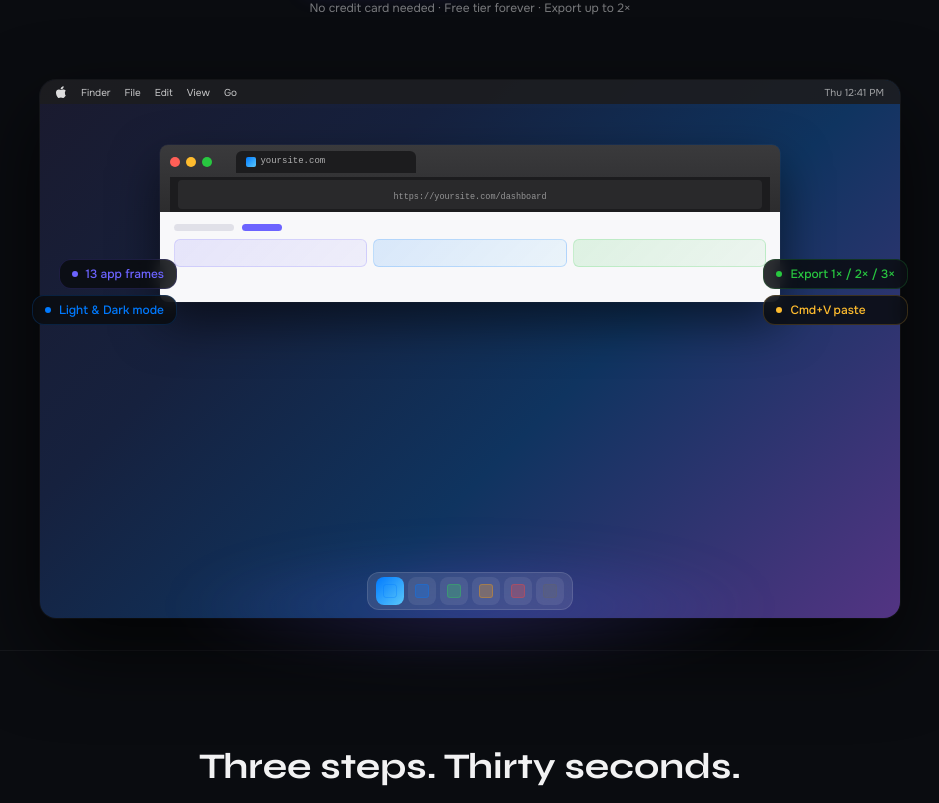
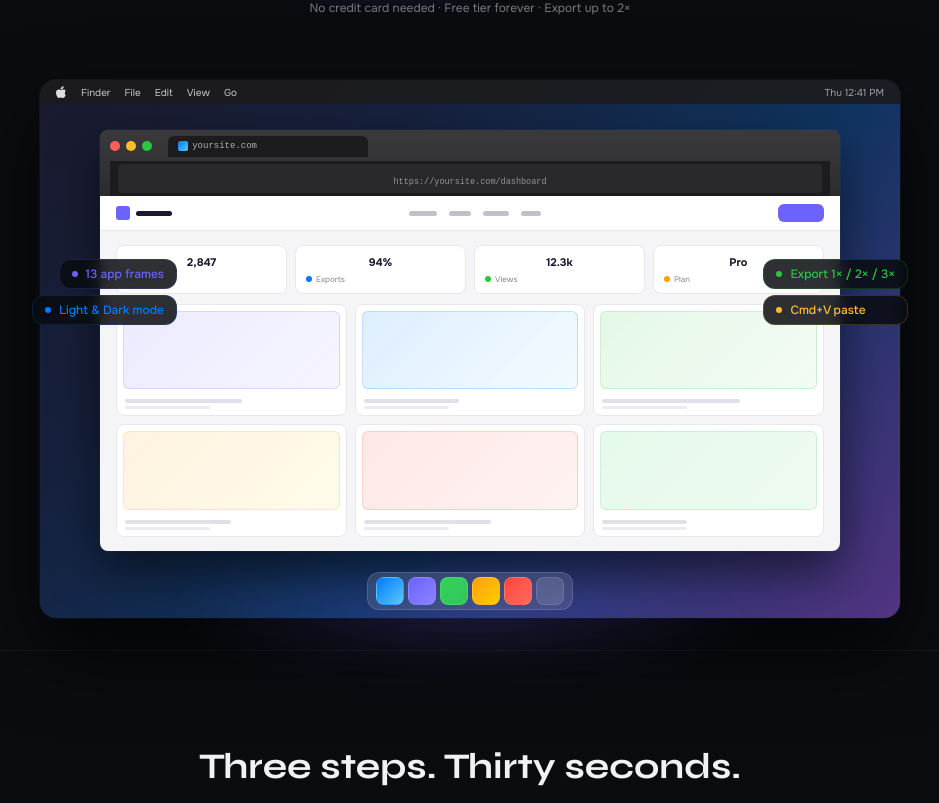
Before and after one commit to mahtamun-hoque-fahim/mockX, a Next.js app: page / in a window 1280 px wide. Shown: the part 600-1403 px from the top of the page, without its empty margins (170-1109 px from the left). Built offline with nearby package versions, Linux system fonts and the light colour scheme; no server answers.

Commit message:
fix: hero preview fills desktop — top/left/right/bottom Safari window + rich dashboard content

```diff
--- a/src/components/landing/hero.tsx
+++ b/src/components/landing/hero.tsx
@@ -6,9 +6,12 @@ function MockupPreview() {
   return (
     <div className="relative mx-auto mt-16 mb-4" style={{ width: "min(860px, 92vw)" }}>
       {/* Glow */}
-      <div className="absolute -bottom-12 left-1/2 -translate-x-1/2 pointer-events-none" style={{ width: "70%", height: 120, background: "radial-gradient(ellipse, rgba(108,99,255,0.25) 0%, transparent 70%)", filter: "blur(20px)" }} />
+      <div
+        className="absolute -bottom-12 left-1/2 -translate-x-1/2 pointer-events-none"
+        style={{ width: "70%", height: 120, background: "radial-gradient(ellipse, rgba(108,99,255,0.25) 0%, transparent 70%)", filter: "blur(20px)" }}
+      />
 
-      {/* macOS frame — flex column so content area fills remaining height */}
+      {/* macOS frame */}
       <div
         className="rounded-2xl overflow-hidden"
         style={{
@@ -20,7 +23,7 @@ function MockupPreview() {
         }}
       >
         {/* Menu bar */}
-        <div className="flex items-center justify-between px-4 shrink-0" style={{ background: "rgba(28,28,30,0.9)", height: 24 }}>
+        <div className="flex items-center justify-between px-4 shrink-0" style={{ background: "rgba(28,28,30,0.92)", height: 24 }}>
           <div className="flex items-center gap-3.5">
             <svg width="11" height="13" viewBox="0 0 13 15" fill="rgba(255,255,255,0.85)">
               <path d="M10.5 7.9C10.5 6.2 11.5 5.3 11.5 5.3C10.6 4.1 9.3 3.9 8.8 3.9C7.6 3.8 6.4 4.6 5.8 4.6C5.2 4.6 4.1 3.9 3.2 3.9C1.7 3.9 0 5.1 0 7.6C0 10.9 2.1 14.1 3.4 14.1C4.1 14.1 4.8 13.5 5.8 13.5C6.8 13.5 7.4 14.1 8.3 14.1C9.7 14.1 11.5 11 11.5 11C11.5 11 10.5 10.5 10.5 7.9ZM8.2 2.8C8.8 2.1 9.2 1.1 9.1 0C8.2 0.1 7.1 0.6 6.4 1.3C5.8 1.9 5.3 2.9 5.5 3.9C6.5 3.9 7.6 3.4 8.2 2.8Z"/>
@@ -32,38 +35,91 @@ function MockupPreview() {
           <span className="text-[10px]" style={{ color: "rgba(255,255,255,0.6)" }}>Thu 12:41 PM</span>
         </div>
 
-        {/* Desktop — flex:1 fills all remaining height */}
+        {/* Desktop — fills remaining height */}
         <div style={{ flex: 1, position: "relative", overflow: "hidden" }}>
-          {/* Safari window */}
+
+          {/* Safari window — fills desktop with top/left/right/bottom */}
           <div
             className="rounded-lg overflow-hidden absolute"
-            style={{ width: "72%", top: "8%", left: "14%", boxShadow: "0 20px 48px rgba(0,0,0,0.55), 0 0 0 0.5px rgba(255,255,255,0.08)" }}
+            style={{
+              top: "5%", left: "7%", right: "7%", bottom: "13%",
+              display: "flex", flexDirection: "column",
+              boxShadow: "0 20px 48px rgba(0,0,0,0.55), 0 0 0 0.5px rgba(255,255,255,0.08)",
+            }}
           >
-            <div style={{ background: "linear-gradient(180deg,#3a3a3c,#2c2c2e)", padding: "6px 10px 0" }}>
-              <div className="flex items-center gap-6 mb-1">
+            {/* Safari chrome */}
+            <div style={{ background: "linear-gradient(180deg,#3a3a3c,#2c2c2e)", padding: "6px 10px 0", flexShrink: 0 }}>
+              <div className="flex items-center gap-4 mb-1">
                 <div className="flex gap-1.5">
-                  {["#ff5f57","#febc2e","#28c840"].map(c => <div key={c} style={{ width: 10, height: 10, borderRadius: "50%", background: c }}/>)}
+                  {["#ff5f57","#febc2e","#28c840"].map(c => (
+                    <div key={c} style={{ width: 10, height: 10, borderRadius: "50%", background: c }}/>
+                  ))}
                 </div>
-                <div style={{ flex: 1, background: "#1c1c1e", borderRadius: "6px 6px 0 0", padding: "4px 10px", display: "flex", alignItems: "center", gap: 4, maxWidth: 180 }}>
+                <div style={{ flex: 1, background: "#1c1c1e", borderRadius: "6px 6px 0 0", padding: "4px 10px", display: "flex", alignItems: "center", gap: 4, maxWidth: 200 }}>
                   <div style={{ width: 10, height: 10, borderRadius: 2, background: "linear-gradient(135deg,#007aff,#5ac8fa)", flexShrink: 0 }}/>
                   <span style={{ fontSize: 9, color: "rgba(255,255,255,0.65)", fontFamily: "monospace" }}>yoursite.com</span>
                 </div>
               </div>
-              <div style={{ background: "#1c1c1e", padding: "3px 8px", display: "flex", alignItems: "center" }}>
+              <div style={{ background: "#1c1c1e", padding: "3px 8px", display: "flex", alignItems: "center", gap: 6 }}>
                 <div style={{ flex: 1, background: "rgba(255,255,255,0.06)", borderRadius: 4, padding: "2.5px 8px" }}>
                   <span style={{ fontSize: 8.5, color: "rgba(255,255,255,0.5)", fontFamily: "monospace" }}>https://yoursite.com/dashboard</span>
                 </div>
               </div>
             </div>
-            <div style={{ background: "#f8f8fa", padding: "12px 14px", height: 90, overflow: "hidden" }}>
-              <div style={{ display: "flex", gap: 8, marginBottom: 8 }}>
-                <div style={{ height: 7, background: "#e0e0e8", borderRadius: 4, width: 60 }}/>
-                <div style={{ height: 7, background: "#6c63ff", borderRadius: 4, width: 40 }}/>
+
+            {/* Page content — fills all remaining window height */}
+            <div style={{ flex: 1, background: "#f5f5f7", overflow: "hidden", display: "flex", flexDirection: "column" }}>
+              {/* App top nav */}
+              <div style={{ background: "white", borderBottom: "1px solid #e8e8ec", padding: "8px 16px", display: "flex", alignItems: "center", justifyContent: "space-between", flexShrink: 0 }}>
+                <div style={{ display: "flex", gap: 6, alignItems: "center" }}>
+                  <div style={{ width: 14, height: 14, borderRadius: 3, background: "#6c63ff" }}/>
+                  <div style={{ width: 36, height: 5, background: "#1a1a2e", borderRadius: 3 }}/>
+                </div>
+                <div style={{ display: "flex", gap: 12 }}>
+                  {[28, 22, 26, 20].map((w, i) => <div key={i} style={{ width: w, height: 5, background: "#c0c0cc", borderRadius: 3 }}/>)}
+                </div>
+                <div style={{ width: 46, height: 18, borderRadius: 6, background: "#6c63ff" }}/>
               </div>
-              <div style={{ display: "grid", gridTemplateColumns: "1fr 1fr 1fr", gap: 6 }}>
-                {[["#6c63ff","#8b83ff"],["#007aff","#5ac8fa"],["#28c840","#74d97f"]].map(([from, to], i) => (
-                  <div key={i} style={{ height: 28, borderRadius: 6, background: `linear-gradient(135deg,${from}20,${to}15)`, border: `1px solid ${from}30` }}/>
-                ))}
+
+              {/* Main content area */}
+              <div style={{ flex: 1, padding: "14px 16px", display: "flex", flexDirection: "column", gap: 10, overflow: "hidden" }}>
+                {/* Stat cards row */}
+                <div style={{ display: "grid", gridTemplateColumns: "1fr 1fr 1fr 1fr", gap: 8 }}>
+                  {[
+                    { val: "2,847", lbl: "Mockups", clr: "#6c63ff" },
+                    { val: "94%",   lbl: "Exports",  clr: "#007aff" },
+                    { val: "12.3k", lbl: "Views",    clr: "#28c840" },
+                    { val: "Pro",   lbl: "Plan",     clr: "#ff9f0a" },
+                  ].map(({ val, lbl, clr }) => (
+                    <div key={lbl} style={{ background: "white", borderRadius: 8, padding: "8px 10px", border: "1px solid #e8e8ec" }}>
+                      <div style={{ fontSize: 11, fontWeight: 700, color: "#1a1a2e", marginBottom: 2 }}>{val}</div>
+                      <div style={{ display: "flex", alignItems: "center", gap: 4 }}>
+                        <div style={{ width: 6, height: 6, borderRadius: "50%", background: clr }}/>
+                        <span style={{ fontSize: 8, color: "#888" }}>{lbl}</span>
+                      </div>
+                    </div>
+                  ))}
+                </div>
+
+                {/* Recent mockups grid */}
+                <div style={{ flex: 1, display: "grid", gridTemplateColumns: "1fr 1fr 1fr", gap: 8, overflow: "hidden" }}>
+                  {[
+                    { bg: "linear-gradient(135deg,#6c63ff20,#8b83ff15)", border: "#6c63ff30", h: "55%" },
+                    { bg: "linear-gradient(135deg,#007aff20,#5ac8fa15)", border: "#007aff30", h: "45%" },
+                    { bg: "linear-gradient(135deg,#28c84020,#74d97f15)", border: "#28c84030", h: "65%" },
+                    { bg: "linear-gradient(135deg,#ff9f0a20,#ffcc0215)", border: "#ff9f0a30", h: "50%" },
+                    { bg: "linear-gradient(135deg,#ff453a20,#ff6b6015)", border: "#ff453a30", h: "60%" },
+                    { bg: "linear-gradient(135deg,#30d15820,#34c75915)", border: "#30d15830", h: "40%" },
+                  ].map(({ bg, border, h }, i) => (
+                    <div key={i} style={{ background: "white", borderRadius: 8, border: "1px solid #e8e8ec", overflow: "hidden", display: "flex", flexDirection: "column" }}>
+                      <div style={{ flex: 1, background: bg, border: `1px solid ${border}`, margin: 6, borderRadius: 6, minHeight: 40 }}/>
+                      <div style={{ padding: "4px 8px 6px" }}>
+                        <div style={{ width: h, height: 4, background: "#e0e0e8", borderRadius: 3, marginBottom: 3 }}/>
+                        <div style={{ width: "40%", height: 3, background: "#ebebf0", borderRadius: 3 }}/>
+                      </div>
+                    </div>
+                  ))}
+                </div>
               </div>
             </div>
           </div>
@@ -71,18 +127,23 @@ function MockupPreview() {
           {/* Dock */}
           <div
             className="absolute bottom-2 left-1/2 -translate-x-1/2 flex items-center gap-1 px-2 py-1"
-            style={{ background: "rgba(255,255,255,0.1)", backdropFilter: "blur(20px)", borderRadius: 12, border: "1px solid rgba(255,255,255,0.12)" }}
+            style={{ background: "rgba(255,255,255,0.12)", backdropFilter: "blur(20px)", borderRadius: 12, border: "1px solid rgba(255,255,255,0.14)" }}
           >
-            {["#007aff","#007aff","#30d158","#ff9f0a","#ff453a","#636366"].map((color, i) => (
-              <div key={i} style={{ width: 28, height: 28, borderRadius: 8, background: i === 0 ? "linear-gradient(135deg,#007aff,#5ac8fa)" : "rgba(255,255,255,0.08)", display: "flex", alignItems: "center", justifyContent: "center" }}>
-                <div style={{ width: 14, height: 14, borderRadius: 3, background: i === 0 ? "transparent" : `${color}40`, border: `1px solid ${color}50` }}/>
-              </div>
+            {[
+              "linear-gradient(135deg,#007aff,#5ac8fa)",
+              "linear-gradient(135deg,#6c63ff,#8b83ff)",
+              "linear-gradient(135deg,#30d158,#34c759)",
+              "linear-gradient(135deg,#ff9f0a,#ffcc02)",
+              "linear-gradient(135deg,#ff453a,#ff6b60)",
+              "rgba(255,255,255,0.12)",
+            ].map((bg, i) => (
+              <div key={i} style={{ width: 28, height: 28, borderRadius: 8, background: bg, border: "1px solid rgba(255,255,255,0.12)" }}/>
             ))}
           </div>
         </div>
       </div>
 
-      {/* Floating labels — xl only to avoid overlap */}
+      {/* Floating labels */}
       <div className="absolute -left-2 top-1/3 hidden xl:flex flex-col gap-1.5 items-end">
         {[{ text: "13 app frames", color: "#6c63ff" }, { text: "Light & Dark mode", color: "#007aff" }].map(({ text, color }) => (
           <div key={text} className="flex items-center gap-2 px-3 py-1.5 rounded-xl border text-xs font-medium" style={{ background: "rgba(10,12,16,0.85)", borderColor: color + "30", color, backdropFilter: "blur(8px)" }}>
@@ -125,8 +186,7 @@ export function Hero() {
       <div className="flex items-center gap-3 animate-slide-up" style={{ animationDelay: "0.14s" }}>
         <Link href="/signup">
           <Button size="lg" className="gap-2 shadow-xl shadow-accent/25">
-            Start for free
-            <ArrowRight size={16}/>
+            Start for free <ArrowRight size={16}/>
           </Button>
         </Link>
         <Link href="/app/screen">
```
